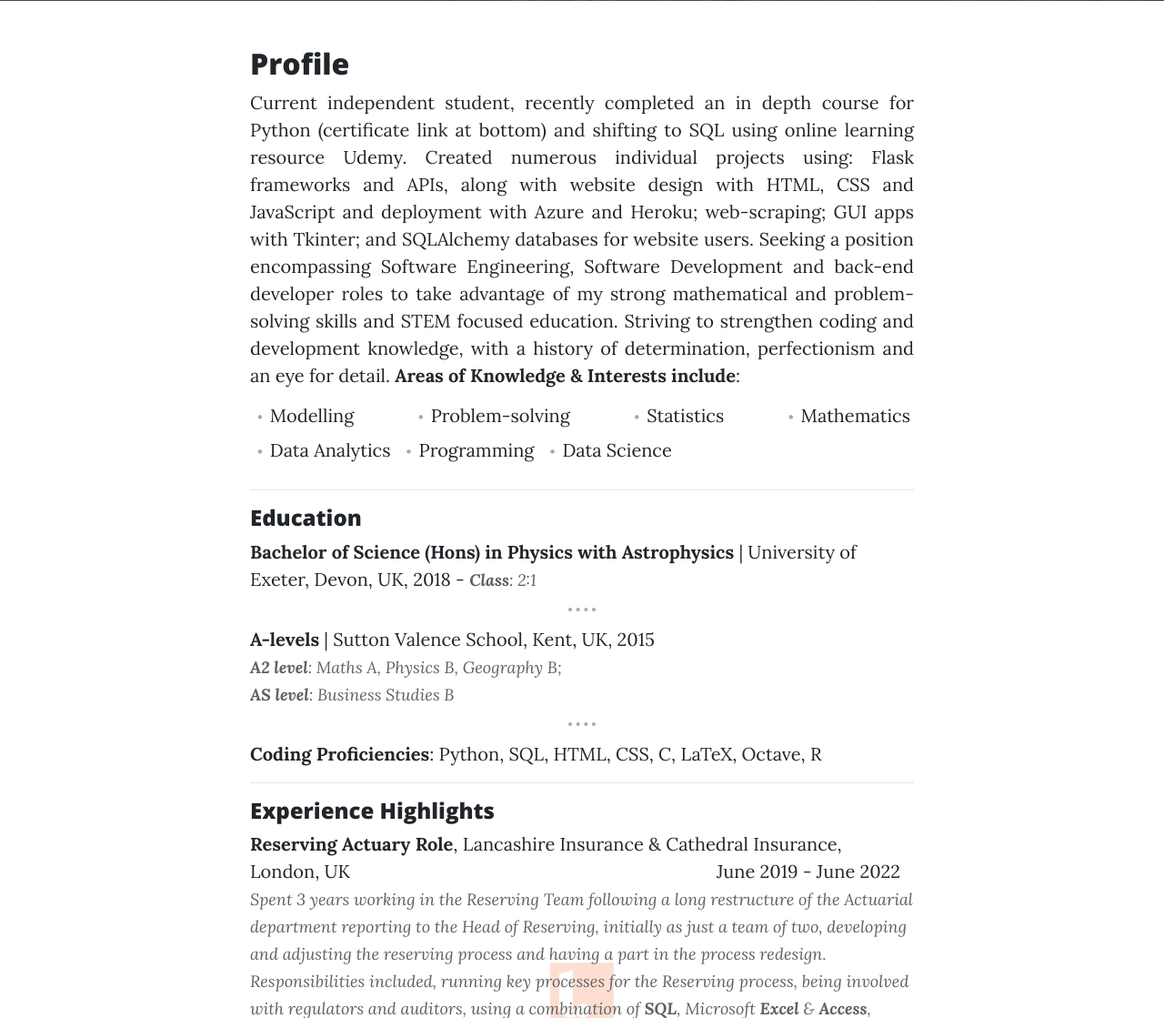
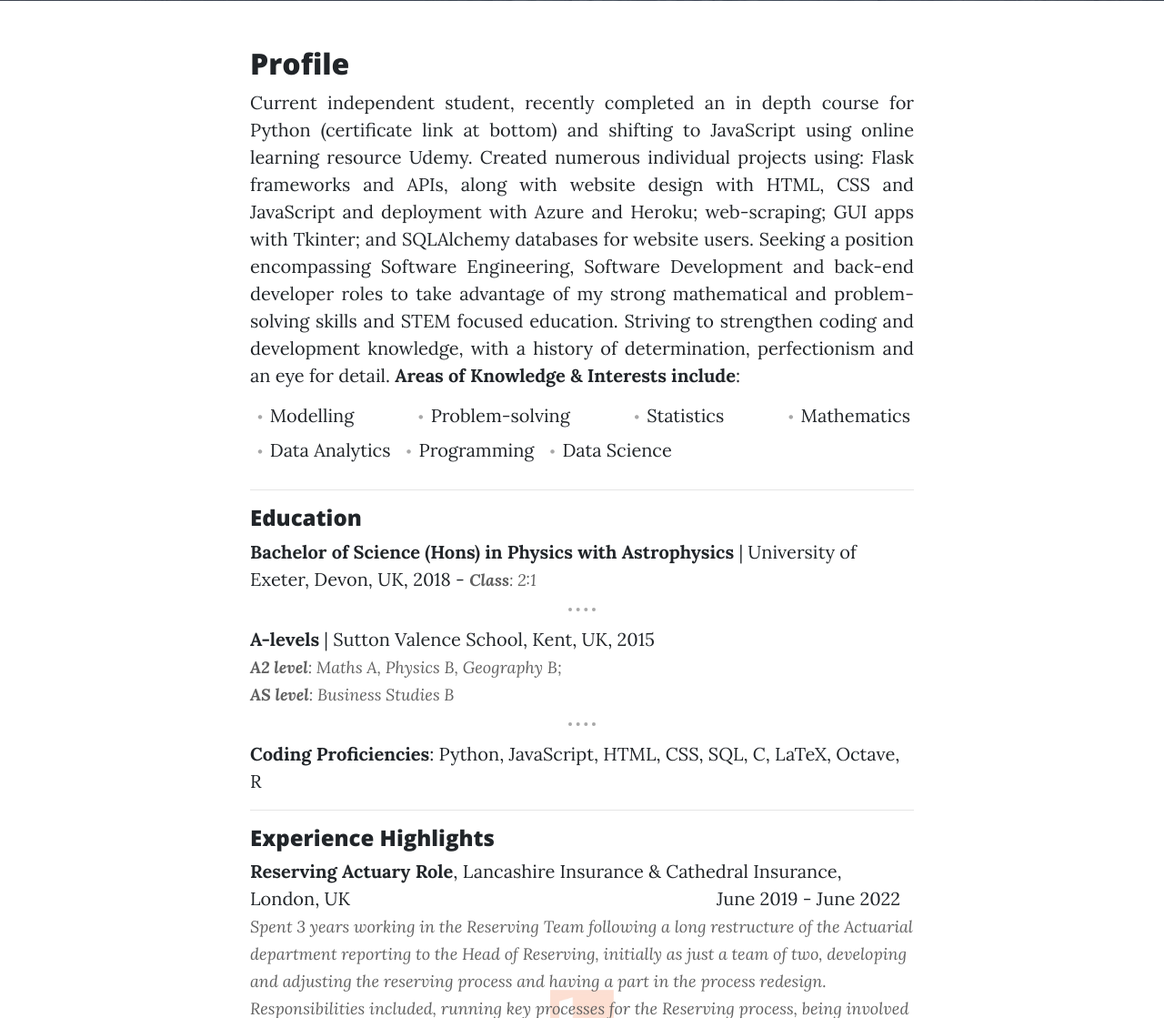
Before and after one commit to barnabyclarke/git-CV-backup, a Flask app: page /cv/ in a window 1280 px wide. Shown: the part 531-1650 px from the top of the page at 91% size. Run offline with Flask 2, Linux system fonts and the light colour scheme; some libraries are stand-ins or nearby versions.

Commit message:
cv updating & change from pdf file to pdf link

```diff
--- a/templates/cv.html
+++ b/templates/cv.html
@@ -24,7 +24,7 @@
             </h2>
             <div class="cv-profile text-preview">
                 Current independent student, recently completed an in depth course for Python (certificate link at
-                bottom) and shifting to SQL using online learning resource Udemy. Created numerous individual projects
+                bottom) and shifting to JavaScript using online learning resource Udemy. Created numerous individual projects
                 using: Flask frameworks and APIs, along with website design with HTML, CSS and JavaScript and deployment
                 with Azure and Heroku; web-scraping; GUI apps with Tkinter; and SQLAlchemy databases for website users.
                 Seeking a position encompassing Software Engineering, Software Development and back-end developer roles
@@ -58,7 +58,7 @@
                     <b>A2 level</b>:  Maths A, Physics B, Geography B; <br><b>AS level</b>:  Business Studies B
                 </em><br>
                 <hr class="dots">
-                <b>Coding Proficiencies</b>:  Python, SQL, HTML, CSS, C, LaTeX, Octave, R
+                <b>Coding Proficiencies</b>: Python, JavaScript, HTML, CSS, SQL, C, LaTeX, Octave, R
             </div>
             <hr>
 
@@ -142,7 +142,7 @@
             </div>
             <hr>
 
-            <h2 class="text-preview"><a href="{{ url_for('static', filename='pdf/CV-BarnabyClarke.pdf') }}">Download my CV</a></h2>
+            <h2 class="text-preview"><a href="https://docs.google.com/document/d/1fC6LBVzDgsWu3TGfGHbYemgVVIlyV6cf/export?format=pdf&ouid=106360000508011489028&rtpof=true&sd=true">Download my CV</a></h2>
         </div>
     </div>
 </div>
```
Also changed, not shown: 1 other file.
